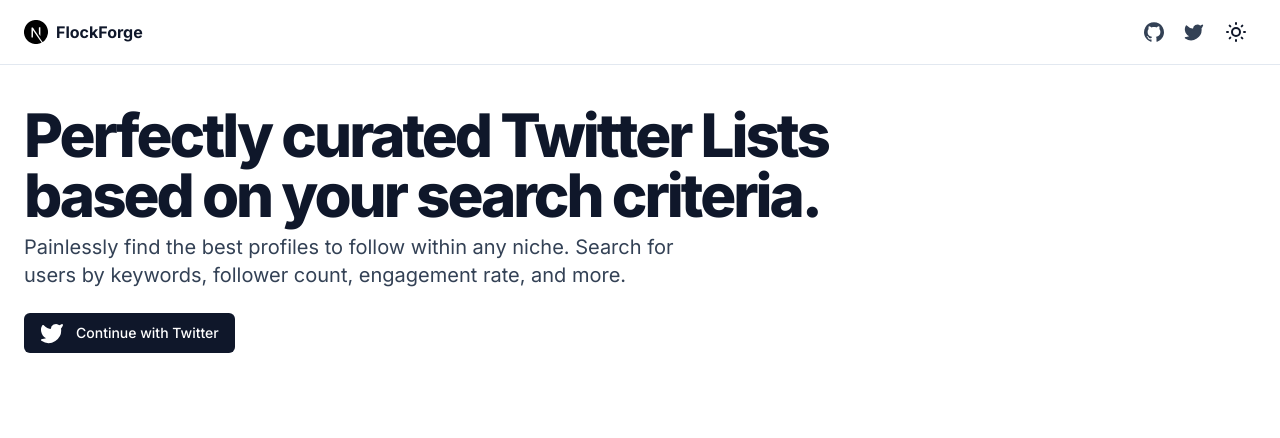
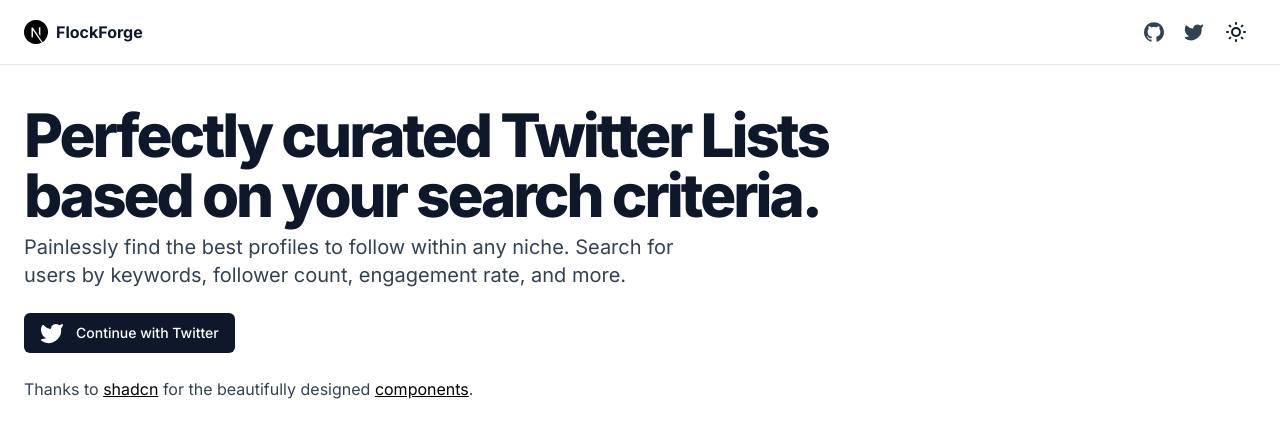
Before and after one commit to Seth-McKilla/flockforge, a Next.js app: page / in a window 1280 px wide. Shown: the top 438 px of the page. Built offline with nearby package versions, Linux system fonts and the light colour scheme.

Commit message:
Add acknowledgements

```diff
--- a/components/site-header.tsx
+++ b/components/site-header.tsx
@@ -1,6 +1,6 @@
 import Link from "next/link"
+
 import { siteConfig } from "@/config/site"
-
 import { Icons } from "@/components/icons"
 import { MainNav } from "@/components/main-nav"
 import { ThemeToggle } from "@/components/theme-toggle"
--- a/package.json
+++ b/package.json
@@ -59,7 +59,8 @@
     "eslint-plugin-react": "^7.31.11",
     "eslint-plugin-tailwindcss": "^3.8.0",
     "postcss": "^8.4.14",
-    "prettier": "^2.7.1",
+    "prettier": "^2.8.3",
+    "prettier-plugin-tailwindcss": "0.2.2",
     "tailwindcss": "^3.1.7",
     "typescript": "^4.5.3"
   }
--- a/pages/index.tsx
+++ b/pages/index.tsx
@@ -1,4 +1,5 @@
 import Head from "next/head"
+import Link from "next/link"
 
 import { Icons } from "@/components/icons"
 import { Layout } from "@/components/layout"
@@ -33,6 +34,27 @@
             Continue with Twitter
           </Button>
         </div>
+        <p className="text-slate-700 dark:text-slate-400">
+          Thanks to{" "}
+          <Link
+            href="https://twitter.com/shadcn"
+            className="text-black underline dark:text-white"
+            target="_blank"
+            rel="noopener noreferrer"
+          >
+            shadcn
+          </Link>{" "}
+          for the beautifully designed{" "}
+          <Link
+            href="https://github.com/shadcn/ui"
+            className="text-black underline dark:text-white"
+            target="_blank"
+            rel="noopener noreferrer"
+          >
+            components
+          </Link>
+          .
+        </p>
       </section>
     </Layout>
   )
```
Also changed, not shown: 1 other file (tests, documents, lock files or other folders).
